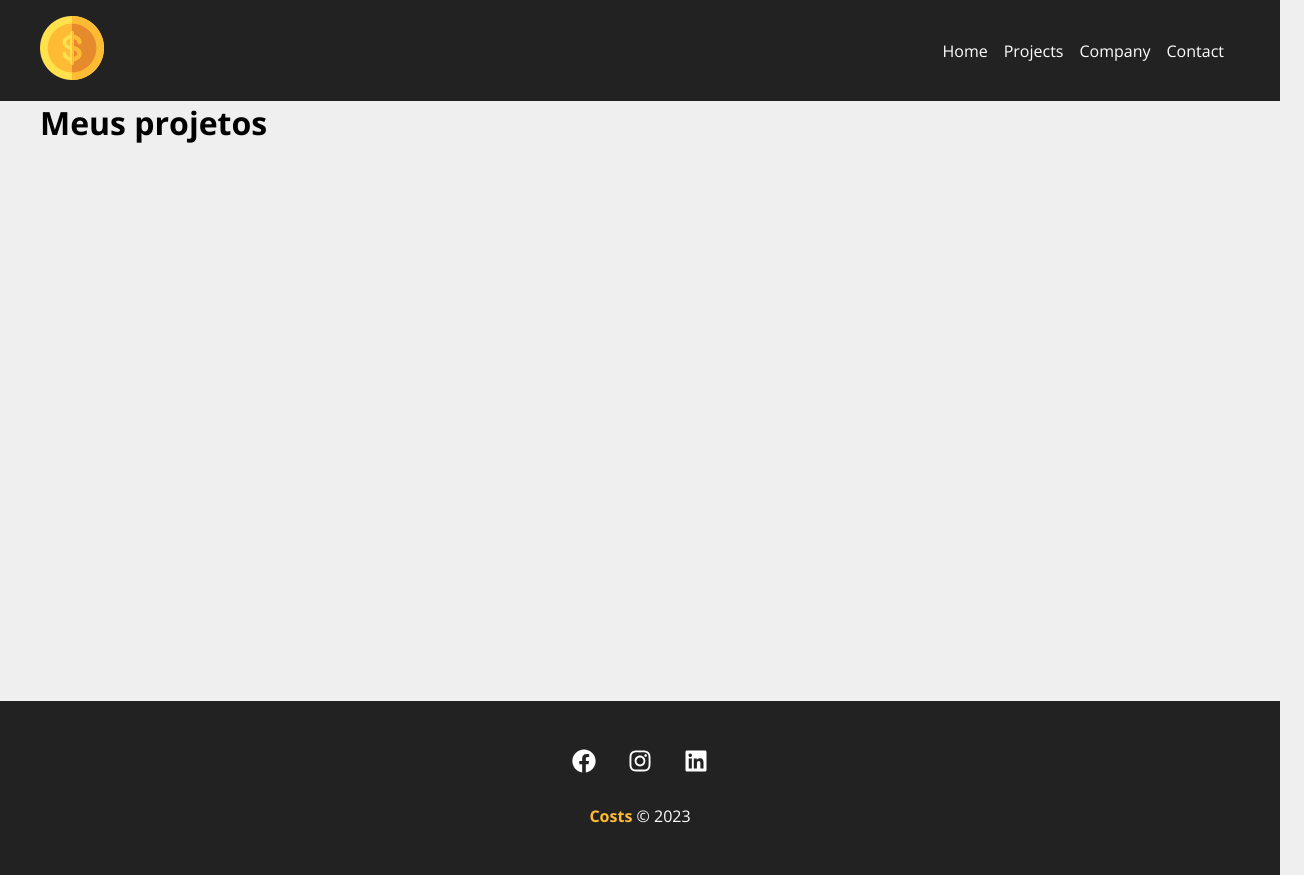
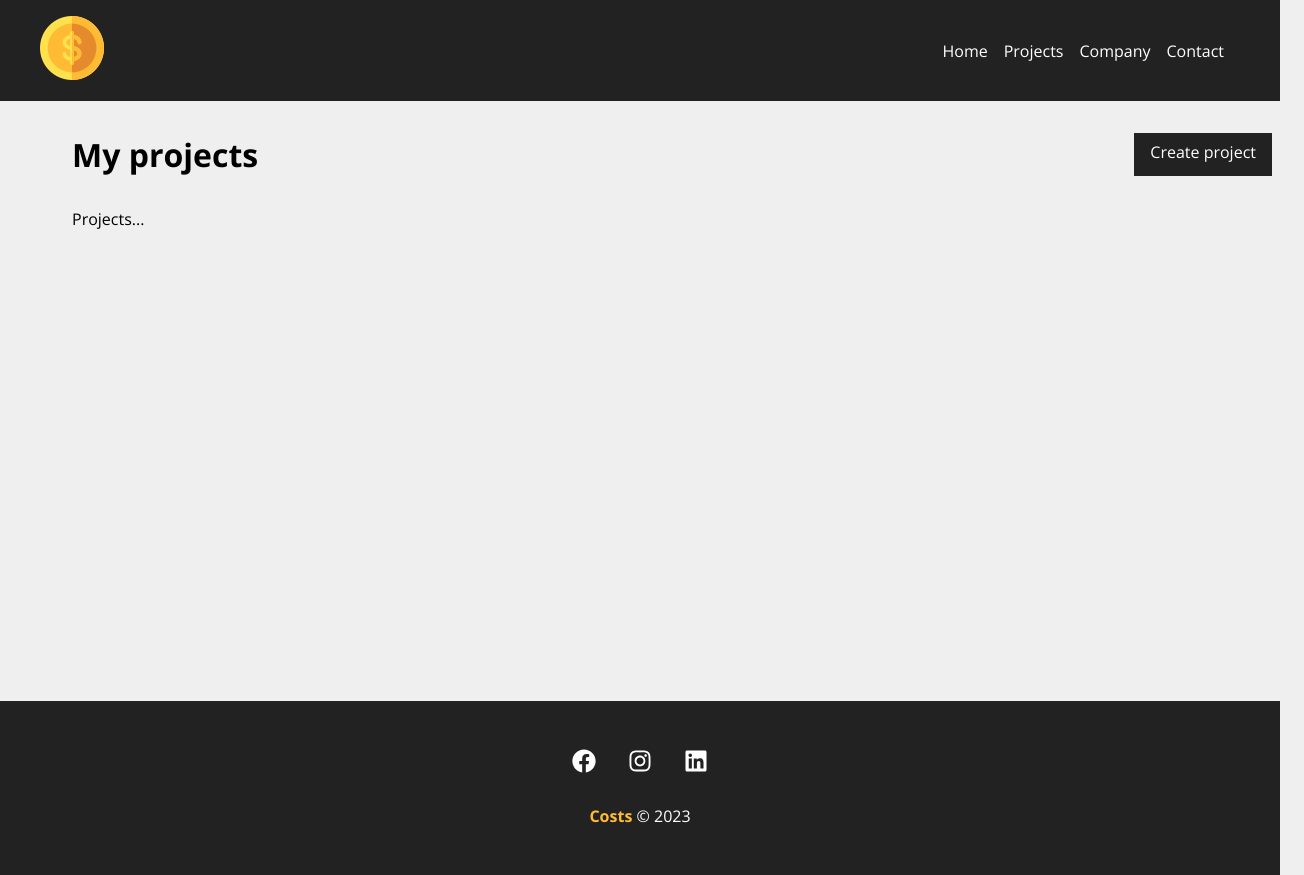
Before and after one commit to Musta-eideh/CostsHoraDeCodar, a React (Create React App) app: page /projects in a window 1280 px wide. Shown: the whole page, 1304 px wide, since content can reach past the window. Built offline with nearby package versions, Linux system fonts and the light colour scheme; the HTML template or start-up script is replaced by a standard one.

Commit message:
Criando Dashboard

```diff
--- a/db.json
+++ b/db.json
@@ -65,6 +65,17 @@
       "cost": 0,
       "services": [],
       "id": 6
+    },
+    {
+      "name": "Mustafa Eideh",
+      "budget": "50000",
+      "category": {
+        "id": "1",
+        "name": "infra"
+      },
+      "cost": 0,
+      "services": [],
+      "id": 7
     }
   ],
   "categories": [
--- a/src/components/pages/Project.module.css
+++ b/src/components/pages/Project.module.css
@@ -0,0 +1,9 @@
+.project_container{
+    padding: 2em;
+}
+
+.title_container {
+    display: flex;
+    justify-content: space-between;
+    margin-bottom: 2em;
+}
--- a/src/components/pages/Projects.js
+++ b/src/components/pages/Projects.js
@@ -1,8 +1,10 @@
 import { useLocation } from 'react-router-dom';
 
 import Message from '../layout/Message';
+import Container from '../layout/Container';
+import LinkButton from '../layout/LinkButton';
 
-//
+import styles from './Project.module.css'
 
 function Projects() {
     const location = useLocation();
@@ -12,9 +14,15 @@ function Projects() {
     }
 
     return(
-        <div>
-            <h1>Meus projetos</h1>
-            {message && <Message type="success" msg={message}/>}
+        <div className={styles.project_container}>
+            <div className={styles.title_container}>
+                <h1>My projects</h1>
+                <LinkButton to="/newproject" text="Create project" />
+            </div>
+            {message && <Message type="success" msg={message} />}
+            <Container customClass="start">
+                <p>Projects...</p>
+            </Container>
         </div>
     )
 }
```
